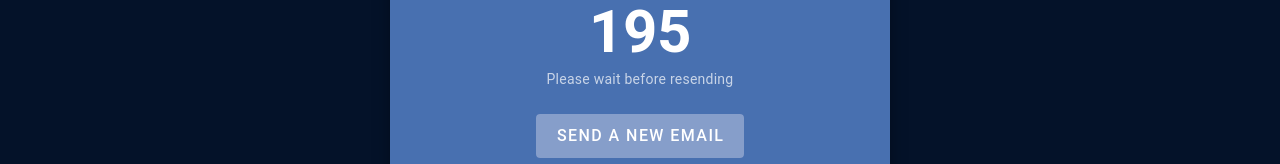
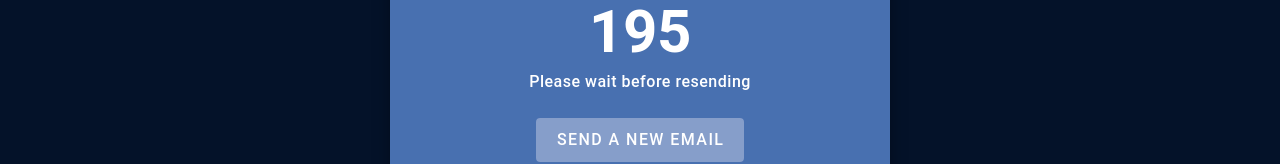
Before and after one commit to erwan-legoff/photone, a Nuxt app: page /mail-verification in a window 1280 px wide. Shown: the part 366-530 px from the top of the page. Built offline with nearby package versions, Linux system fonts and the light colour scheme.

Commit message:
better animation

```diff
--- a/app/pages/mail-verification.vue
+++ b/app/pages/mail-verification.vue
@@ -11,16 +11,24 @@
             </h2>
 
             <!-- Short instruction -->
-            <p :class="['text-body-1', 'mb-8', { 'shake text-error': showError }]">
+            <p :class="['text-body-1', 'mb-8']">
                 We sent you a confirmation email. Please click the link inside.
             </p>
 
+
             <!-- Countdown -->
-            <h1 class="text-h2 font-weight-bold mb-2">{{ secondCounter }}</h1>
+            <h1 :class="['text-h2 font-weight-bold mb-2', { 'shake text-error': showError }]">
+                {{ secondCounter }}
+            </h1>
 
-            <h4 v-if="secondCounter" class="text-body-2 mb-6 text-medium-emphasis">
+            <!-- Please wait (only when countdown > 0) -->
+            <h4 v-if="secondCounter" :class="[
+                'text-body-1 font-weight-medium mb-6',
+                { 'shake text-error': showError }
+            ]">
                 Please wait before resending
             </h4>
+
 
             <!-- Capture click on wrapper -->
             <div @click="handleClick">
@@ -92,7 +100,6 @@ onMounted(() => {
 })
 onUnmounted(() => {
     stopCountDown()
-
 })
 
 
```
